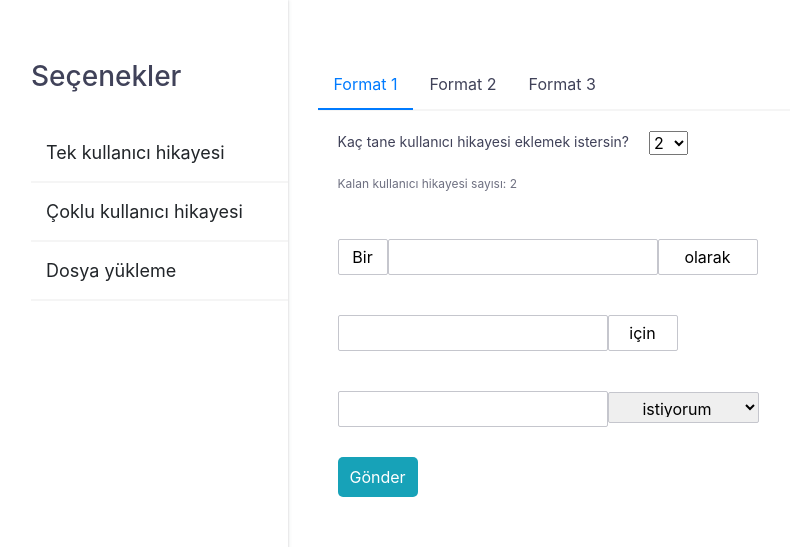
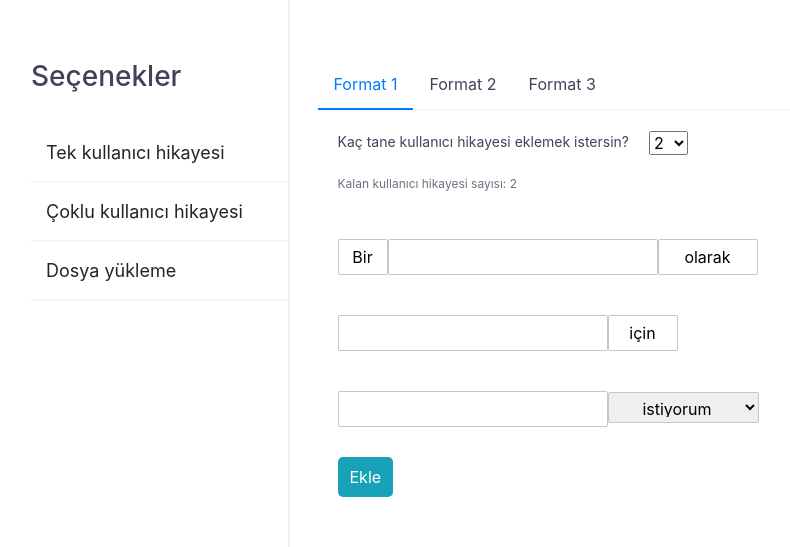
Before and after one commit to irem-ustunboyacioglu/QualityDefectDetector, an Angular app in the folder frontend/quality-defect-detector/: page /multiple-user-story in a window 1280 px wide. Shown: the top 547 px of the page, without its empty margins (24-814 px from the left). Built offline with nearby package versions, Linux system fonts and the light colour scheme.

Commit message:
card design for mutliple user story

```diff
--- a/frontend/quality-defect-detector/src/app/components/enter-user-story/enter-user-story.component.html
+++ b/frontend/quality-defect-detector/src/app/components/enter-user-story/enter-user-story.component.html
@@ -18,5 +18,5 @@
     <input type="text" readonly value="Böylece" style="width:100px;">
     <input type="text" [formControlName]="'userStoryReasonPart'">
   </div>
-  <button type="submit" class="button enter-user-story__button">Gönder</button>
+  <button type="submit" class="button enter-user-story__button">{{buttonText}}</button>
 </div>
--- a/frontend/quality-defect-detector/src/app/components/enter-user-story/enter-user-story.component.ts
+++ b/frontend/quality-defect-detector/src/app/components/enter-user-story/enter-user-story.component.ts
@@ -13,6 +13,8 @@ export class EnterUserStoryComponent implements OnInit {
   formGroup: FormGroup;
   @Input()
   showInputs: boolean;
+  @Input()
+  buttonText: string;
 
   formats = formats;
   verbs = verbs;
--- a/frontend/quality-defect-detector/src/app/modules/multiple-user-story/multiple-user-story.component.html
+++ b/frontend/quality-defect-detector/src/app/modules/multiple-user-story/multiple-user-story.component.html
@@ -1,19 +1,33 @@
 <form [formGroup]="formGroup" (ngSubmit)="onSubmit()">
   <app-formats [formGroup]="formGroup" [disableFormat]="userStoryList.length > 0"></app-formats>
-  <div class="multiple-user-story">
-    <p class="multiple-user-story__text">Kaç tane kullanıcı hikayesi eklemek istersin?</p>
-    <select [formControlName]="'userStoryAmount'" [attr.disabled]="userStoryList.length > 0 ? '' : null">
-      <option *ngFor="let amount of userStoryRange;let i = index" [value]="i + 2">{{i+2}}</option>
-    </select>
+  <div class="multiple-user-story__container">
+    <div>
+      <div class="multiple-user-story__amount-container">
+        <p class="multiple-user-story__question">Kaç tane kullanıcı hikayesi eklemek istersin?</p>
+        <select [formControlName]="'userStoryAmount'" [attr.disabled]="userStoryList.length > 0 ? '' : null">
+          <option *ngFor="let amount of userStoryRange;let i = index" [value]="i + 2">{{i+2}}</option>
+        </select>
+      </div>
+      <p class="multiple-user-story__text">Kalan kullanıcı hikayesi
+        sayısı: {{formGroup.get('userStoryAmount').value - userStoryList.length}}</p>
+      <app-enter-user-story [formGroup]="formGroup" [showInputs]="true"
+        [buttonText]="(userStoryList.length < formGroup.get('userStoryAmount').value -1) ? 'Ekle' : 'Gönder'">
+      </app-enter-user-story>
+    </div>
+    <div class="multiple-user-story__list card" *ngIf="userStoryList.length > 0">
+      <div class="card-header">
+        Eklenen kullanıcı hikayeleri
+      </div>
+      <ul class="list-group list-group-flush">
+        <li class="list-group-item" *ngFor="let userStory of userStoryList">{{userStory}}</li>
+      </ul>
+    </div>
   </div>
-  <p class="multiple-user-story__subtext">Kalan kullanıcı hikayesi
-    sayısı: {{formGroup.get('userStoryAmount').value - userStoryList.length}}</p>
-  <app-enter-user-story [formGroup]="formGroup" [showInputs]="true"></app-enter-user-story>
-  <!-- <ng-container *ngIf="singleUserStoryReport$ | async as singleUserStoryReport">
-    <app-listing-card *ngIf="!showInputs" [singleUserStoryReport]="singleUserStoryReport"
+  <ng-container *ngIf="multipleUserStoryReport$ | async as multipleUserStoryReport">
+    <!-- <app-listing-card *ngIf="!showInputs" [singleUserStoryReport]="singleUserStoryReport"
       (resetForm)="showOrHideInputs()">
-    </app-listing-card>
-  </ng-container> -->
+    </app-listing-card> -->
+  </ng-container>
   <div id="success-alert" class="alert alert-success success" role="alert" *ngIf="userStorySubmitted">
     Kullanıcı hikayesi başarıyla eklendi.
   </div>
--- a/frontend/quality-defect-detector/src/app/modules/multiple-user-story/multiple-user-story.component.scss
+++ b/frontend/quality-defect-detector/src/app/modules/multiple-user-story/multiple-user-story.component.scss
@@ -1,16 +1,31 @@
 .multiple-user-story {
-  display: flex;
-  padding: 20px 0px 0px 20px;
+  &__container {
+    display: flex;
+    flex-direction: row;
+    position: relative;
+  }
 
-  &__text {
+  &__amount-container {
+    display: flex;
+    padding: 20px 0px 0px 20px;
+  }
+
+  &__question {
     font-size: 14px;
     color: #404259;
     margin: 0px 20px 0px 0px;
   }
 
-  &__subtext {
+  &__text {
     padding: 20px 0px 0px 20px;
     font-size: 12px;
     color: #6E7081;
   }
+
+  &__list {
+    margin: 20px 0px 0px 20px;
+    position: absolute;
+    right: 20px;
+    max-width: 400px;
+  }
 }
--- a/frontend/quality-defect-detector/src/app/modules/multiple-user-story/multiple-user-story.component.ts
+++ b/frontend/quality-defect-detector/src/app/modules/multiple-user-story/multiple-user-story.component.ts
@@ -4,6 +4,7 @@ import { UserStoryService } from 'src/app/services/user-story.service';
 import { formats, verbs } from 'src/app/shared/constants';
 import { Observable } from 'rxjs';
 import { SetOfUserStoriesReportResponse } from 'src/app/shared/models/set-of-user-stories-report-response';
+import { filter } from 'rxjs/operators';
 
 @Component({
   selector: 'app-multiple-user-story',
@@ -15,7 +16,7 @@ export class MultipleUserStoryComponent implements OnInit {
   formats = formats;
   verbs = verbs;
   multipleUserStoryReport$: Observable<SetOfUserStoriesReportResponse>;
-  userStoryList = [];
+  userStoryList: string[] = [];
   userStoryRange = Array(9);
   userStorySubmitted = false;
 
@@ -28,6 +29,9 @@ export class MultipleUserStoryComponent implements OnInit {
   }
 
   onSubmit() {
+    if (!this.formGroup.valid) {
+      return;
+    }
     const userStory = this.service.formUserStory(this.formGroup);
     this.userStoryList.push(userStory);
     this.userStorySubmitted = true;
@@ -35,12 +39,17 @@ export class MultipleUserStoryComponent implements OnInit {
       this.userStorySubmitted = false;
       document.getElementById('success-alert').remove();
     }, 8000);
+    if (this.userStoryList.length === this.formGroup.get('userStoryAmount').value) {
+      this.multipleUserStoryReport$ = this.service.analyseMultipleUserStory(this.userStoryList).pipe(filter(item => !!item));
+    }
     this.reset();
   }
+
   reset() {
     const userStoryAmount = this.formGroup.get('userStoryAmount').value;
+    const format = this.formGroup.get('formatType').value;
     this.formGroup.reset();
-    this.formGroup.get('formatType').setValue(this.formats[0]);
+    this.formGroup.get('formatType').setValue(format);
     this.formGroup.get('userStoryGoalPartVerb').setValue(this.verbs[0]);
     this.formGroup.get('userStoryAmount').setValue(userStoryAmount);
   }
--- a/frontend/quality-defect-detector/src/app/modules/single-user-story/single-user-story.component.html
+++ b/frontend/quality-defect-detector/src/app/modules/single-user-story/single-user-story.component.html
@@ -1,6 +1,7 @@
 <form [formGroup]="formGroup" (ngSubmit)="onSubmit()">
   <app-formats [formGroup]="formGroup"></app-formats>
-  <app-enter-user-story [formGroup]="formGroup" [showInputs]="showInputs"></app-enter-user-story>
+  <app-enter-user-story [formGroup]="formGroup" [showInputs]="showInputs" [buttonText]="'Gönder'">
+  </app-enter-user-story>
   <ng-container *ngIf="singleUserStoryReport$ | async as singleUserStoryReport">
     <app-listing-card *ngIf="!showInputs" [singleUserStoryReport]="singleUserStoryReport"
       (resetForm)="showOrHideInputs()">
--- a/frontend/quality-defect-detector/src/app/modules/single-user-story/single-user-story.component.ts
+++ b/frontend/quality-defect-detector/src/app/modules/single-user-story/single-user-story.component.ts
@@ -26,6 +26,9 @@ export class SingleUserStoryComponent implements OnInit {
   }
 
   onSubmit() {
+    if (!this.formGroup.valid) {
+      return;
+    }
     const userStory = this.service.formUserStory(this.formGroup);
     this.singleUserStoryReport$ = this.service.analyseUserStory(userStory);
     this.showOrHideInputs();
--- a/frontend/quality-defect-detector/src/app/services/user-story.service.ts
+++ b/frontend/quality-defect-detector/src/app/services/user-story.service.ts
@@ -17,6 +17,10 @@ export class UserStoryService {
   public analyseUserStory(userStory: string): Observable<SingleUserStoryReportResponse> {
     return this.httpClient.get<SingleUserStoryReportResponse>(`${this.apiURL}/user-story-defects/analyse`,
       { params: { sentence: userStory } });
+  }
+  public analyseMultipleUserStory(userStoryList: string[]): Observable<SetOfUserStoriesReportResponse> {
+    return this.httpClient.post<SetOfUserStoriesReportResponse>(`${this.apiURL}/user-story-defects/analyse-multiple`, {},
+      { params: { sentences: userStoryList } });
   }
 
   public analyseUserStoryFile(file: File): Observable<SetOfUserStoriesReportResponse> {
```
Also changed, not shown: 1 other file (tests, documents, lock files or other folders).
